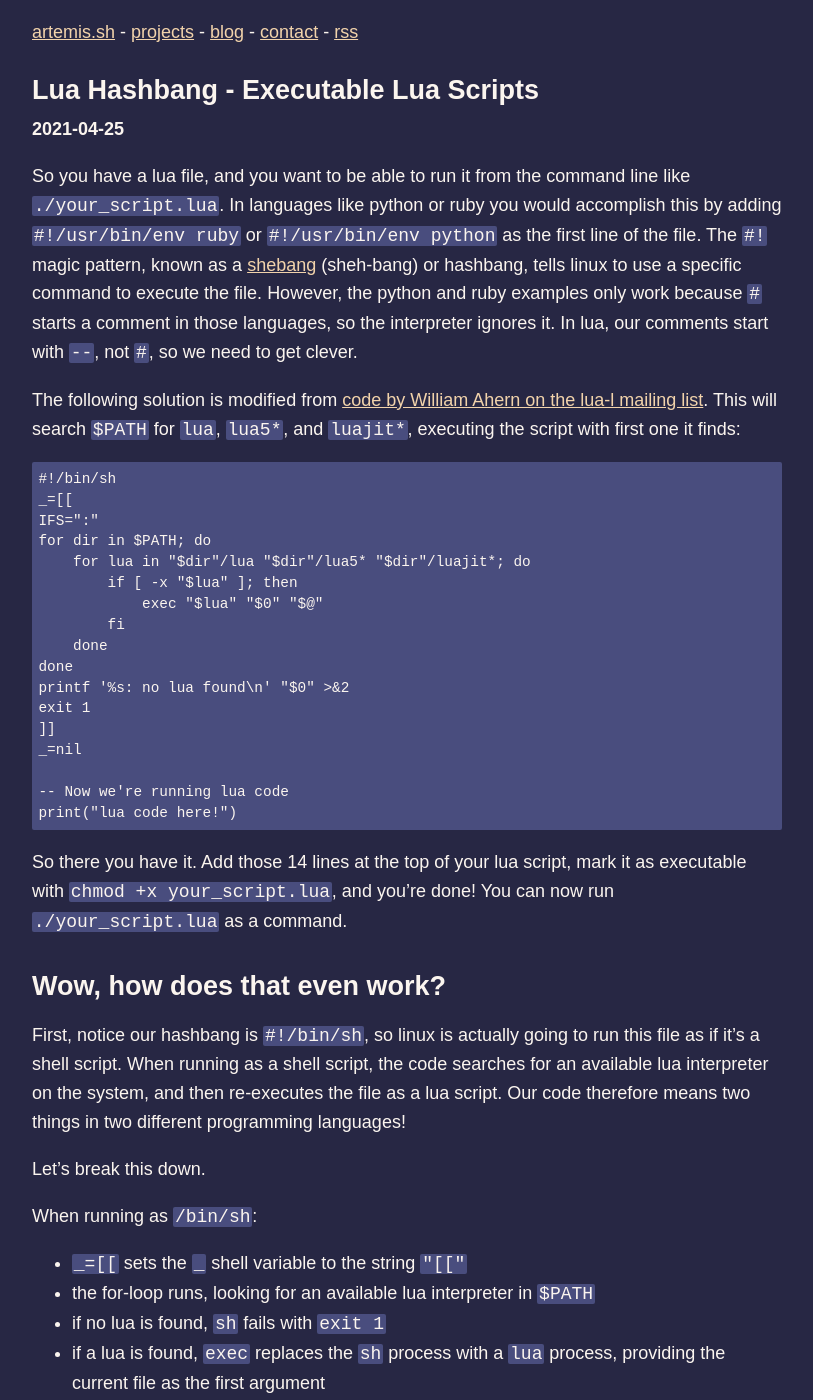
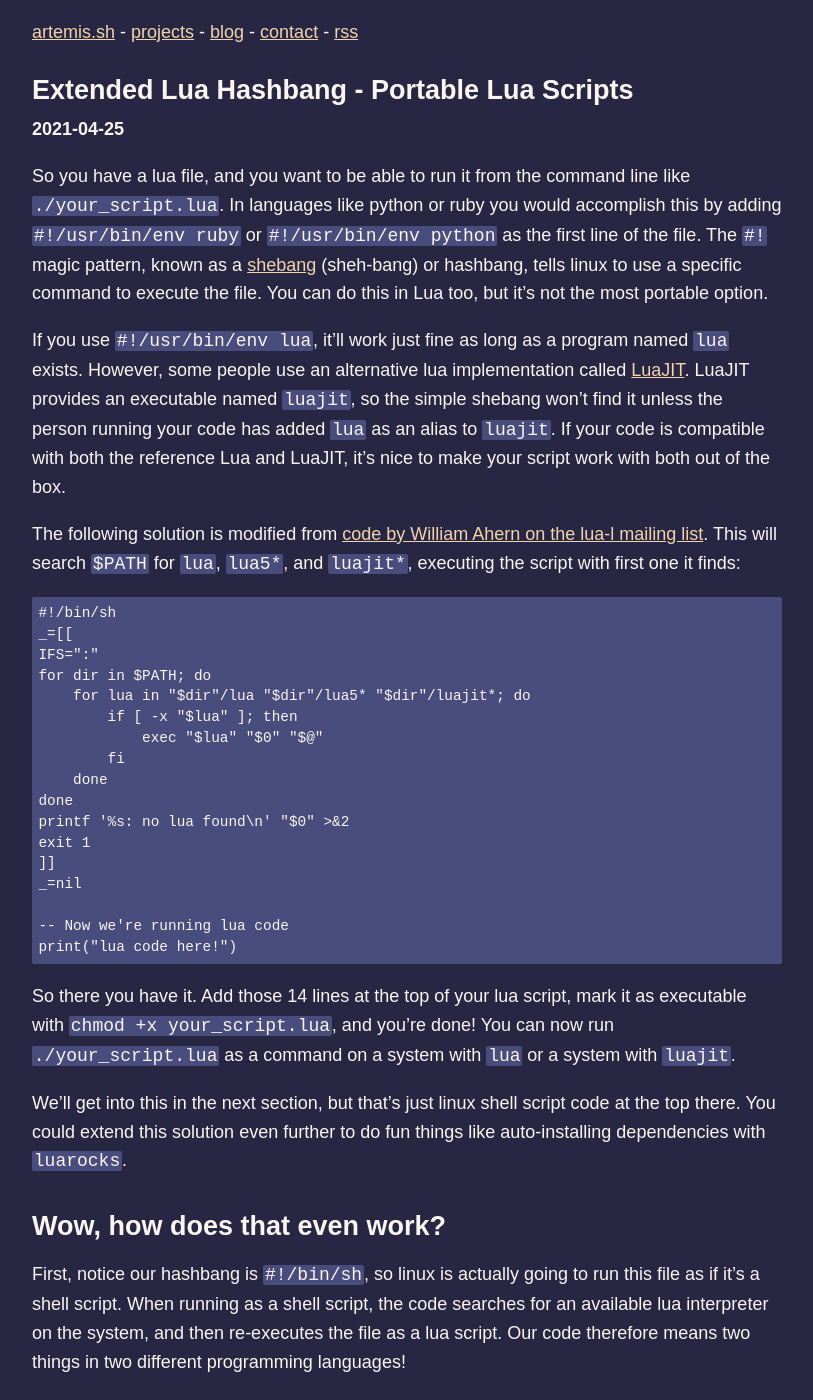
Before and after one commit to faithanalog/faithanalog.github.io, a Jekyll site: the page built from _posts/2021-04-25-lua-hashbang-executable-lua-script.md, in a window 1280 px wide and 1400 px high. Shown: the whole window, without its empty margins (233-1046 px from the left). Built offline with Jekyll 4.4.1, drawn with Linux system fonts in a browser that asks for light colours.

Commit message:
fix the lua post

````diff
--- a/_posts/2021-04-25-lua-hashbang-executable-lua-script.md
+++ b/_posts/2021-04-25-lua-hashbang-executable-lua-script.md
@@ -1,9 +1,12 @@
 ---
 layout: post
-title: "Lua Hashbang - Executable Lua Scripts"
+title: "Extended Lua Hashbang - Portable Lua Scripts"
 ---
 
-So you have a lua file, and you want to be able to run it from the command line like `./your_script.lua`. In languages like python or ruby you would accomplish this by adding `#!/usr/bin/env ruby` or `#!/usr/bin/env python` as the first line of the file. The `#!` magic pattern, known as a [shebang](https://en.wikipedia.org/wiki/Shebang_(Unix)) (sheh-bang) or hashbang, tells linux to use a specific command to execute the file. However, the python and ruby examples only work because `#` starts a comment in those languages, so the interpreter ignores it. In lua, our comments start with `--`, not `#`, so we need to get clever.
+
+So you have a lua file, and you want to be able to run it from the command line like `./your_script.lua`. In languages like python or ruby you would accomplish this by adding `#!/usr/bin/env ruby` or `#!/usr/bin/env python` as the first line of the file. The `#!` magic pattern, known as a [shebang](https://en.wikipedia.org/wiki/Shebang_(Unix)) (sheh-bang) or hashbang, tells linux to use a specific command to execute the file. You can do this in Lua too, but it's not the most portable option.
+
+If you use `#!/usr/bin/env lua`, it'll work just fine as long as a program named `lua` exists. However, some people use an alternative lua implementation called [LuaJIT](https://luajit.org/). LuaJIT provides an executable named `luajit`, so the simple shebang won't find it unless the person running your code has added `lua` as an alias to `luajit`. If your code is compatible with both the reference Lua and LuaJIT, it's nice to make your script work with both out of the box.
 
 The following solution is modified from [code by William Ahern on the lua-l mailing list](http://lua-users.org/lists/lua-l/2015-01/msg00633.html). This will search `$PATH` for `lua`, `lua5*`, and `luajit*`, executing the script with first one it finds:
 
@@ -27,7 +30,9 @@ _=nil
 print("lua code here!")
 ```
 
-So there you have it. Add those 14 lines at the top of your lua script, mark it as executable with `chmod +x your_script.lua`, and you're done! You can now run `./your_script.lua` as a command.
+So there you have it. Add those 14 lines at the top of your lua script, mark it as executable with `chmod +x your_script.lua`, and you're done! You can now run `./your_script.lua` as a command on a system with `lua` or a system with `luajit`.
+
+We'll get into this in the next section, but that's just linux shell script code at the top there. You could extend this solution even further to do fun things like auto-installing dependencies with `luarocks`.
 
 ## Wow, how does that even work?
 
````
